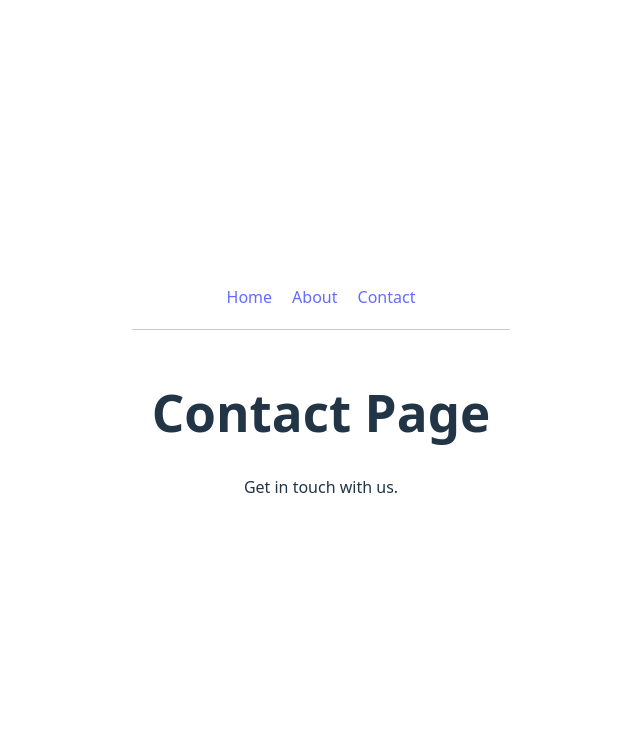
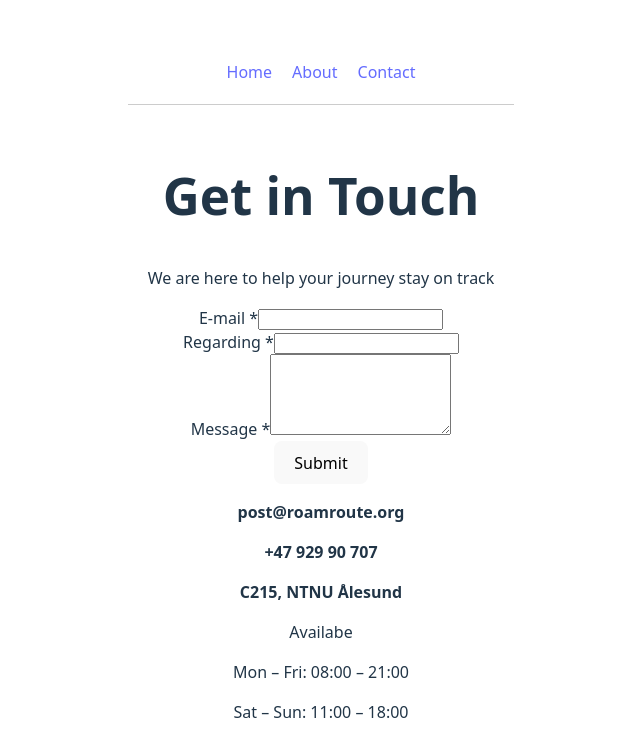
Before and after one commit to IDATA2301/idata2301-group11, a React (Vite) app in the folder roamroute/: page /contact in a window 1280 px wide. Shown: the top 756 px of the page, without its empty margins (319-959 px from the left). Built offline with nearby package versions, Linux system fonts and the light colour scheme.

Commit message:
filled in simple html elements for contact page

```diff
--- a/roamroute/src/pages/Contact.tsx
+++ b/roamroute/src/pages/Contact.tsx
@@ -1,9 +1,57 @@
 function Contact() {
   return (
-    <div>
-      <h1>Contact Page</h1>
-      <p>Get in touch with us.</p>
-    </div>
+    <main>
+      <section>
+        <h1>Get in Touch</h1>
+        <p>We are here to help your journey stay on track</p>
+      </section>
+
+      {/* Simple contact form*/ }
+      <form>
+        <div>
+          <label htmlFor = "email">E-mail *</label>
+          <input
+            type="email"
+            id="email"
+            name="email"
+            required
+          />
+        </div>
+
+        <div>
+          <label htmlFor = "regarding">Regarding *</label>
+          <input
+            type="text"
+            id="regarding"
+            name="regarding"
+            required
+          />
+        </div>
+
+        <div>
+          <label htmlFor = "message">Message *</label>
+          <textarea
+            id="message"
+            name="message"
+            rows = {5}
+            required
+          />
+        </div>
+
+        <button type="submit">Submit</button>
+      </form>
+
+      {/* Contact information */}
+      <section>
+        <p><b>post@roamroute.org</b></p>
+        <p><b>+47 929 90 707</b></p>
+        <p><b>C215, NTNU Ålesund</b></p>
+
+        <p>Availabe</p>
+        <p>Mon – Fri: 08:00 – 21:00</p>
+        <p>Sat – Sun: 11:00 – 18:00</p>
+      </section>
+    </main>
   );
 }
 
```
